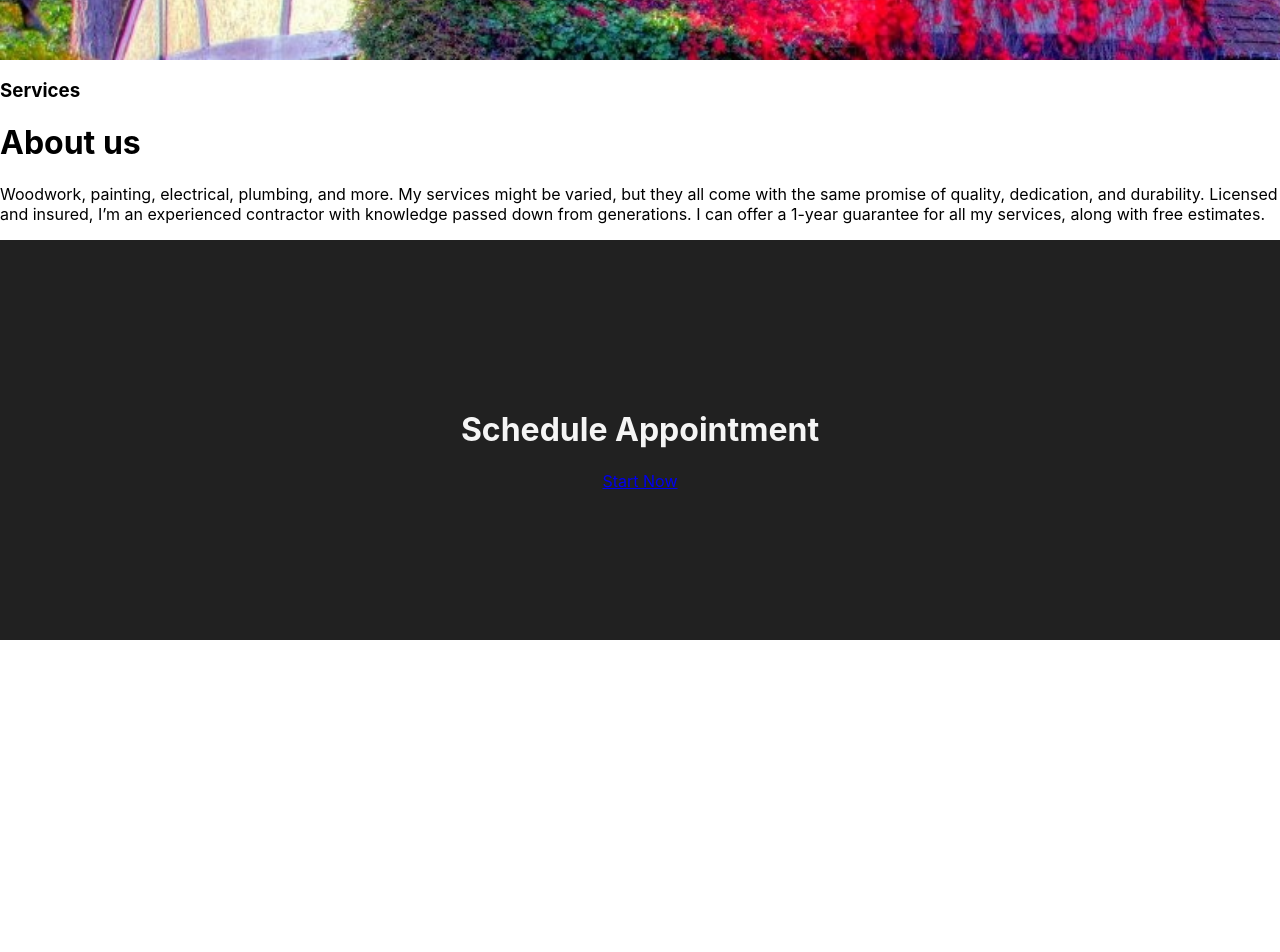
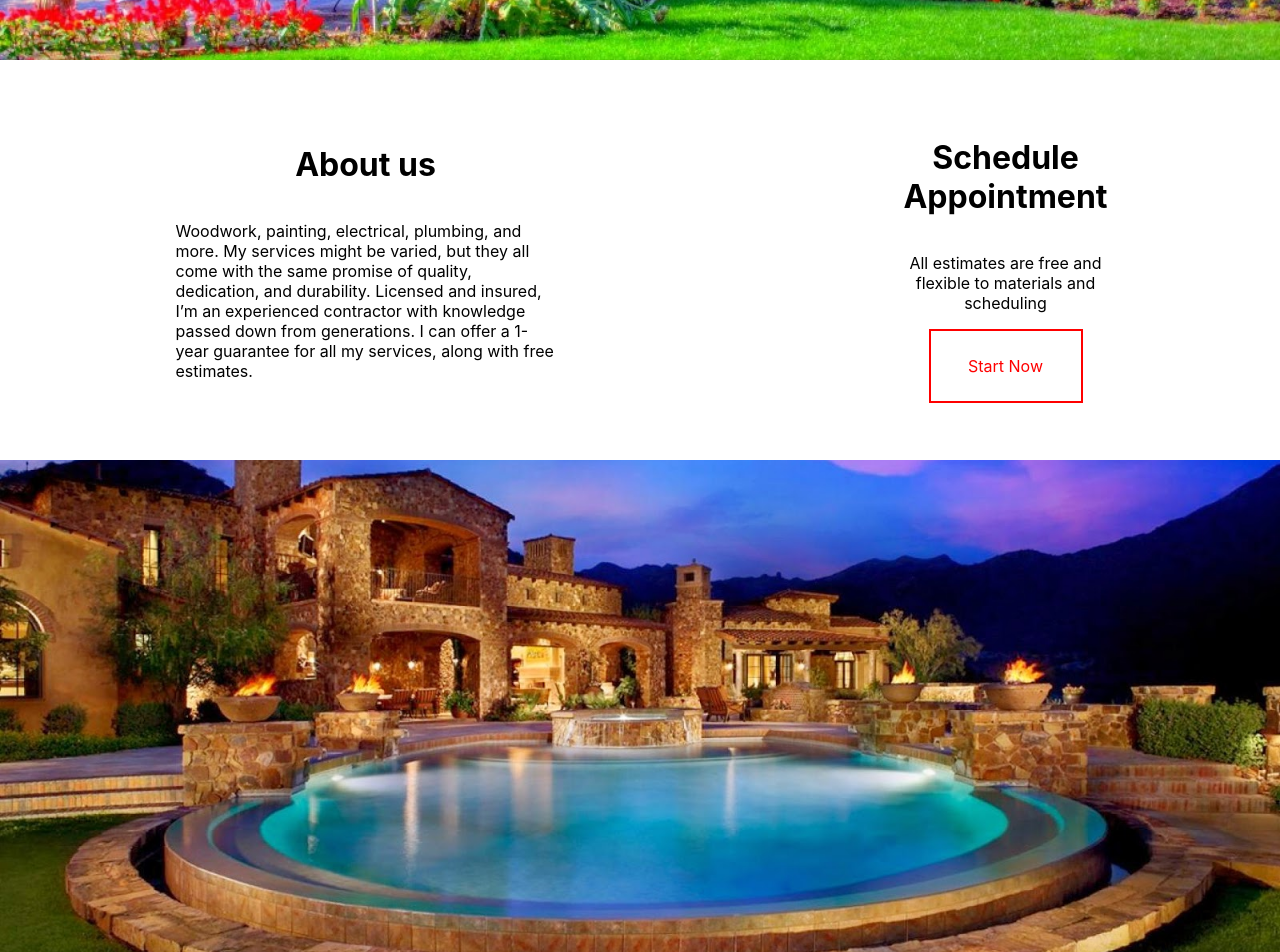
Before and after one commit to GabrielG01/construction-site, a React (Create React App) app: page / in a window 1280 px wide. Shown: the part 560-1512 px from the top of the page. Before the commit the page ends 1200 px from the top, so only its background shows below. Built offline with nearby package versions, Linux system fonts and the light colour scheme.

Commit message:
Fleshing out styles on home page, almost finished. Also overhauled the button styles

```diff
--- a/src/pages/home.js
+++ b/src/pages/home.js
@@ -1,6 +1,8 @@
 import React, { Component } from "react";
 import Header from "../components/header";
 import Footer from "../components/footer";
+import { NavLink } from "react-router-dom";
+
 import photo_one from "../images/stock1.jpg";
 import photo_two from "../images/stock2.jpg";
 
@@ -9,12 +11,11 @@ export default class Home extends Component {
     return (
       <div className="home-wrapper">
         <Header />
-        <div className="home-image-wrapper">
+        <div className="home-image-wrapper-one">
           <h1>Company Name</h1>
         </div>
         <div className="home-content-wrapper">
           <div className="home-content-left">
-            <h3>Services</h3>
             <h1>About us</h1>
             <p>
               Woodwork, painting, electrical, plumbing, and more. My services
@@ -25,7 +26,19 @@ export default class Home extends Component {
               along with free estimates.
             </p>
           </div>
+
+          <div className="home-content-right">
+            <h1>Schedule Appointment</h1>
+            <p>
+              All estimates are free and flexible to materials and scheduling
+            </p>
+            <NavLink className="footer-button" exact to="/contact">
+              Start Now
+            </NavLink>
+          </div>
         </div>
+        <div className="home-image-wrapper-two"></div>
+
         <Footer />
       </div>
     );
--- a/src/styles/footer.scss
+++ b/src/styles/footer.scss
@@ -3,11 +3,29 @@
   justify-content: center;
   align-items: center;
   flex-direction: column;
-  width: 100vw;
-  height: 400px;
+  // width: 100vw;
+  height: 500px;
   background-color: #212121;
 
   h1 {
     color: whitesmoke;
   }
+
+  .footer-button {
+    display: flex;
+    justify-content: center;
+    align-items: center;
+    width: 150px;
+    height: 70px;
+    background-color: transparent;
+    text-decoration: none;
+    border: red 2px solid;
+    color: red;
+    transition: ease-in-out 0.1s;
+
+    &:hover {
+      background-color: red;
+      color: whitesmoke;
+    }
+  }
 }
--- a/src/styles/header.scss
+++ b/src/styles/header.scss
@@ -1,5 +1,5 @@
 .header-wrapper {
-  width: 100vw;
+  // width: 100vw;
   height: 120px;
   display: flex;
   justify-content: center;
--- a/src/styles/home.scss
+++ b/src/styles/home.scss
@@ -1,9 +1,10 @@
-.home-image-wrapper {
+.home-image-wrapper-one {
   background-image: url("../images/stock1.jpg");
+  background-attachment: fixed;
+  background-position: center;
   background-repeat: no-repeat;
-  background-attachment: fixed;
-  background-size: 100em;
-  width: 100vw;
+  background-size: cover;
+  // width: 100vw;
   height: 500px;
   display: flex;
   justify-content: center;
@@ -14,5 +15,69 @@
     margin: 0%;
     color: whitesmoke;
     font-family: "Alata", sans-serif;
+    box-shadow: 15px 13px 17px 0px rgba(0, 0, 0, 0.47);
   }
 }
+
+.home-image-wrapper-two {
+  background-image: url("../images/stock2.jpg");
+  background-attachment: fixed;
+  background-position: center;
+  background-repeat: no-repeat;
+  background-size: cover;
+  // width: 100vw;
+  height: 500px;
+  display: flex;
+  justify-content: center;
+  align-items: center;
+}
+
+.home-content-wrapper {
+  height: 400px;
+  box-shadow: 10px 10px 17px 0px rgba(0, 0, 0, 0.82);
+  display: flex;
+  justify-content: space-around;
+  align-items: center;
+  .home-content-left {
+    display: flex;
+    justify-content: center;
+    align-items: center;
+    flex-direction: column;
+    width: 380px;
+    padding: 40px;
+  }
+  .home-content-right {
+    display: flex;
+    justify-content: center;
+    align-items: center;
+    flex-direction: column;
+    width: 198px;
+    padding: 40px;
+
+    h1 {
+      text-align: center;
+    }
+
+    p {
+      text-align: center;
+    }
+  }
+}
+
+.footer-button {
+  display: flex;
+  justify-content: center;
+  align-items: center;
+  width: 150px;
+  height: 70px;
+  background-color: transparent;
+  text-decoration: none;
+  border: red 2px solid;
+  color: red;
+  transition: ease-in-out 0.1s;
+
+  &:hover {
+    background-color: red;
+    color: whitesmoke;
+  }
+}
```
